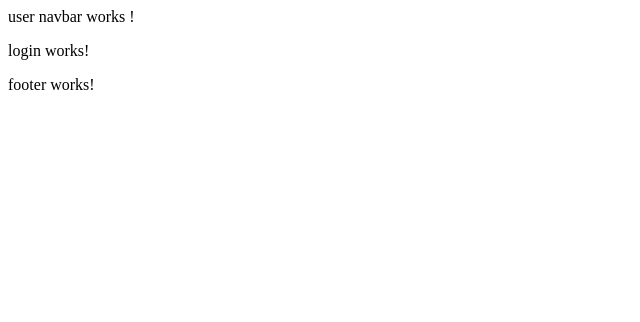
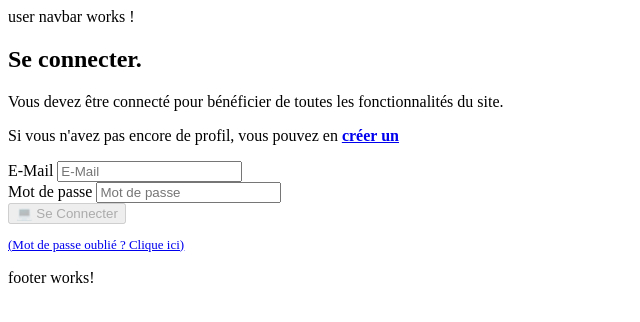
Before and after one commit to LoisKOUNINEF/LesGrainesBouquinent_Front, an Angular app: page /auth/login in a window 1280 px wide. Shown: the top 322 px of the page, without its empty margins (0-640 px from the left). Built offline with nearby package versions, Linux system fonts and the light colour scheme.

Commit message:
login component & routerLinks between login & signup

```diff
--- a/src/app/components/auth/login/login.component.html
+++ b/src/app/components/auth/login/login.component.html
@@ -1 +1,51 @@
-<p>login works!</p>
+<div class="container">
+	<h2 class="auth-title">
+		Se connecter.
+	</h2>
+	<div class="container">
+    <p title="En vous connectant, vous pourrez ajouter de nouveaux livres, écrire des commentaires...">Vous devez être connecté pour bénéficier de toutes les fonctionnalités du site.</p>
+    <p>Si vous n'avez pas encore de profil, vous pouvez en <a routerLink="/auth/signup"><strong><u>créer un</u></strong></a></p>
+    <form [formGroup]="loginForm">
+    	<div class="form-class email">
+				<label class="label">
+					E-Mail
+				</label>
+				<input
+					type="email"
+					id="email"
+					placeholder="E-Mail"
+					class="form-input"
+					formControlName="email"
+					required
+				>
+				<span *ngIf="controls.email?.touched && (controls.email?.hasError('required') || controls.email?.invalid)">
+					Email requis.
+				</span>
+			</div>
+			<div class="form-class password">
+				<label class="label">
+				Mot de passe
+				</label>
+				<input
+					type="password"
+					id="password"
+					placeholder="Mot de passe"
+					class="form-input"
+					formControlName="password"
+					required
+				>
+				<span *ngIf="controls.password?.touched && (controls.password?.hasError('required') || controls.password?.invalid)">
+					Mot de passe requis (10 caractères minimum).
+				</span>
+			</div>
+			<div class="form-class submit">
+				<a (click)="login()">
+					<button [disabled]="!loginForm.valid" type="submit" class="submit">
+						💻 Se Connecter
+					</button>
+				</a>
+				<a routerLink="/auth/reset-password"><p style="text-decoration: underline; font-size: small;">(Mot de passe oublié ? Clique ici)</p></a>
+			</div>
+    </form>
+  </div>
+</div>
--- a/src/app/components/auth/login/login.component.ts
+++ b/src/app/components/auth/login/login.component.ts
@@ -1,10 +1,60 @@
-import { Component } from '@angular/core';
+import { Component, OnInit } from '@angular/core';
+import { FormBuilder, FormControl, Validators } from '@angular/forms';
+import { Router } from '@angular/router';
+import { Subscription } from 'rxjs';
+import { UserDTO, UserFormValue } from 'src/app/core/dto/user.dto';
+import { User } from 'src/app/core/models/user.model';
+import { AuthService } from 'src/app/core/services/auth/auth.service';
 
 @Component({
   selector: 'app-login',
   templateUrl: './login.component.html',
   styleUrls: ['./login.component.css']
 })
-export class LoginComponent {
+export class LoginComponent implements OnInit {
+
+  auth: any;
+  subscription: Subscription = new Subscription;
+
+  loginForm = this.formBuilder.group({
+    email: new FormControl('',[
+      Validators.required,
+      Validators.email]),
+    password: [''],
+  });
+
+  controls = {
+    email: this.loginForm.get('email'),
+    password: this.loginForm.get('password'),
+  }
+
+  constructor(
+    private authService: AuthService,
+    private formBuilder: FormBuilder,
+    private router: Router) { }
+
+  ngOnInit() { this.auth = this.authService }
+
+  login(): Subscription | Promise<boolean> {
+    if (!this.loginForm.valid) {
+      return this.router.navigate(['auth/login']);
+    };
+
+    const user = new UserDTO(this.loginForm.value as UserFormValue);
+
+    return this.subscription = this.auth.login(user)
+      .subscribe((res: User) => {
+        if (this.authService.isAdmin) {
+          this.router.navigate(['admin'])
+        } else {
+        this.router.navigate(['books'])
+        };
+      }
+    );
+  }
+
+  ngOnDestroy() {
+    if(this.subscription) this.subscription.unsubscribe();
+  }
 
 }
--- a/src/app/components/auth/signup/signup.component.html
+++ b/src/app/components/auth/signup/signup.component.html
@@ -1,7 +1,8 @@
 <div class="container">
-	<h2 class="auth-title">
+	<h2 class="auth-title" title="En créant un compte, vous pourrez ajouter de nouveaux livres, écrire des commentaires...">
 		Créer un compte
 	</h2>
+	<p>Si vous avez déjà un profil, vous pouvez <a routerLink="/auth/login"><strong><u>vous connecter directement.</u></strong></a></p>
 	<form [formGroup]="signupForm">
 		<div class="form-class name">
 			<label class="label">
--- a/src/app/components/auth/signup/signup.component.ts
+++ b/src/app/components/auth/signup/signup.component.ts
@@ -45,7 +45,7 @@ export class SignupComponent {
 
   signup(): Subscription | Promise<boolean> {
     if (!this.signupForm.valid) {
-      return this.router.navigate(['signup']);
+      return this.router.navigate(['auth/signup']);
     };
 
     const user = new UserDTO(this.signupForm.value as UserFormValue);
```
Also changed, not shown: 2 other files (tests, documents, lock files or other folders).
